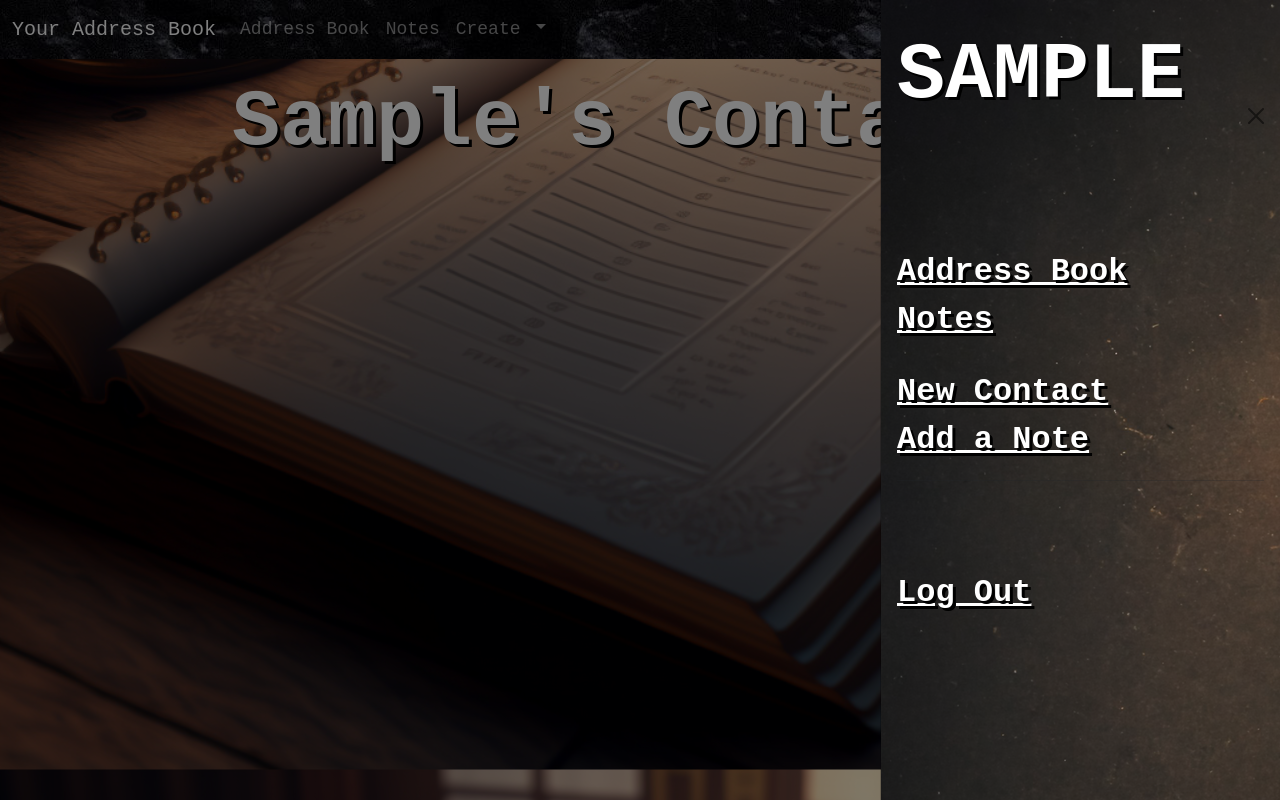
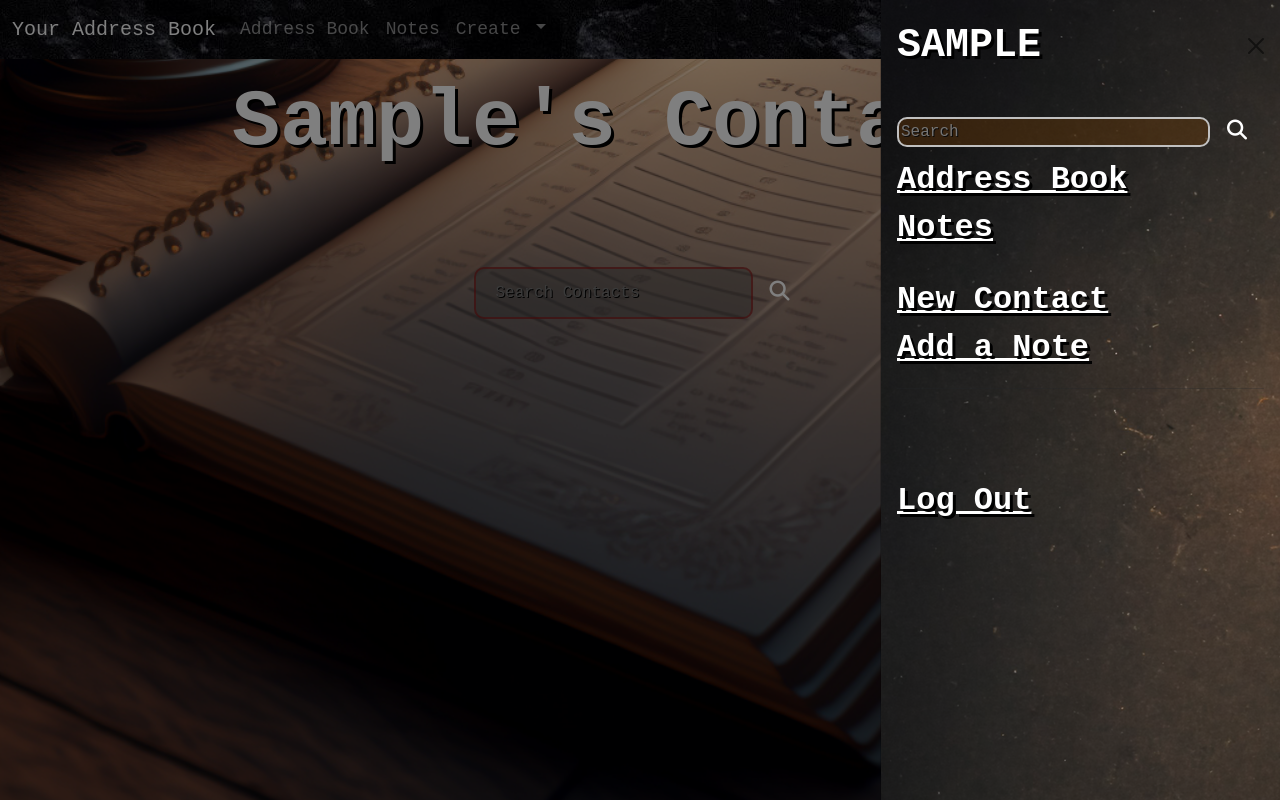
Before and after one commit to MHines10/Flask-Address-Book, a Flask app: page /address in a window 1280 px wide, after a click that opens the changed part. Run offline with Flask 3, Linux system fonts and the light colour scheme; the visitor is signed in with stand-in values (Sample User, id 1); data that the repository does not hold is empty.

Commit message:
added log in home page/search feature to update later

```diff
--- a/app/static/stylesheet.css
+++ b/app/static/stylesheet.css
@@ -124,3 +124,65 @@
     text-shadow: 0px 0px 0px rgb(255, 255, 255);
     font-family: "Courier New", Courier, monospace;
 }
+
+.search1 {
+    display: flex;
+    justify-content: center;
+    align-items: center;
+  }
+  .search {
+    color: rgb(237, 237, 237);
+    text-shadow: 1px 1px 0px black;
+    width: 25%;
+    padding: 12px 20px;
+    margin: 8px 0;
+    box-sizing: border-box;
+    border: 2px solid rgba(154, 0, 0, 0.468);
+    border-radius: 10px;
+    background-color: rgba(74, 74, 74, 0.418);
+    cursor: text;
+  }
+
+  .magbtn{
+    color: white;
+  }
+
+.search2 {
+    display: flex;
+    justify-content: center;
+    align-items: center;
+  }
+  .search22 {
+    color: rgb(252, 249, 249);
+    text-shadow: 1px 1px 0px rgb(11, 11, 11);
+    width: 100%;
+    box-sizing: border-box;
+    border: 2px solid silver;
+    border-radius: 10px;
+    background-color: rgba(125, 65, 0, 0.333);
+    cursor: text;
+  }
+
+  .magbtn2{
+    color: white;
+  }
+
+  .sidebar1{
+    color: white;
+    font-weight: bold;
+    font-family: "Courier New", Courier, monospace;
+    text-shadow: 3px 3px 0px black;
+  }
+
+  .container1 {
+    display: flex;
+    justify-content: center;
+    align-items: center;
+    gap: 3em;
+  }
+
+.idximg {
+    width: 400px;
+    height: 300px;
+    border-radius: 20px;
+  }
--- a/app/templates/addressbook.html
+++ b/app/templates/addressbook.html
@@ -4,8 +4,14 @@
 
 {% block content %}
 {% if current_user.is_authenticated %}
+    <!-- Address Book Page -->
     <h1 class="home1 text-center mt-3">{{ current_user.first_name.title() }}'s Contacts</h1>
-    <!-- <h4 class="p1 text-center">Your Contacts</h4> -->
+    <!-- search feature for addressbook -->
+    <form class="search1">
+        <input type="text" class="search" placeholder="Search Contacts">
+        <button type="submit" class="btn magbtn btn-lg"><i class="fas fa-search"></i></button>
+      </form>
+
     {% for addy in address %}
     <ul class="list-group mb-3">
         <li class="cont list-group-item active w-50" style="background-image: url('static/blackstone.jpg');">{{ addy.first_name }} {{ addy.last_name }}</li>
@@ -17,7 +23,7 @@
               Remove Contact
           </button>
 
-          <!-- Modal -->
+          <!-- Modal for Deleting Contact -->
           <div class="modal fade" id="deleteModal-{{addy.id}}" tabindex="-1" aria-labelledby="deleteModalLabel" aria-hidden="true" style="background-color: rgba(0, 0, 0, 0.495);">
               <div class="modal-dialog bg-dark">
                   <div class="modal-content" style="background-color: rgb(129, 84, 0);">
--- a/app/templates/base.html
+++ b/app/templates/base.html
@@ -5,6 +5,7 @@
     <meta http-equiv="X-UA-Compatible" content="IE=edge">
     <meta name="viewport" content="width=device-width, initial-scale=1.0">
     <link rel="stylesheet" href="https://cdn.jsdelivr.net/npm/bootstrap@5.3.0-alpha1/dist/css/bootstrap.min.css">
+    <link rel="stylesheet" href="https://cdnjs.cloudflare.com/ajax/libs/font-awesome/6.2.1/css/all.min.css" integrity="sha512-MV7K8+y+gLIBoVD59lQIYicR65iaqukzvf/nwasF0nqhPay5w/9lJmVM2hMDcnK1OnMGCdVK+iQrJ7lzPJQd1w==" crossorigin="anonymous" referrerpolicy="no-referrer" />
     <link rel="stylesheet" href="{{ url_for('static', filename='stylesheet.css')}}">
     <link rel="icon" href="{{ url_for('static', filename='bookicon.png')}}">
     <title>Address Book | {% block title %} Welcome {% endblock %}</title>
--- a/app/templates/nav.html
+++ b/app/templates/nav.html
@@ -1,11 +1,16 @@
+<!-- Side Bar Account Page after login -->
 {% if current_user.is_authenticated %}
 <div class="offcanvas offcanvas-end" data-bs-scroll="true" tabindex="-1" id="offcanvasWithBothOptions" aria-labelledby="offcanvasWithBothOptionsLabel" style="background-image: url('static/note2.png');">
   <div class="offcanvas-header">
-    <h1 class="home1 offcanvas-title" id="offcanvasWithBothOptionsLabel">{{ current_user.first_name.upper() }}</h1>
+    <h1 class="sidebar1 offcanvas-title" id="offcanvasWithBothOptionsLabel">{{ current_user.first_name.upper() }}</h1>
     <hr>
     <button type="button" class="btn-close btn-warning" data-bs-dismiss="offcanvas" aria-label="Close"></button>
   </div>
   <div class="offcanvas-body">
+    <form class="search2">
+        <input type="text" class="search22" placeholder="Search">
+        <button type="submit" class="btn magbtn2 btn-lg"><i class="fas fa-search"></i></button>
+      </form>
     <a class="p1" href="{{url_for('address')}}">Address Book</a>
     <br>
     <a class="p1" href="{{url_for('notes')}}">Notes</a>
@@ -32,7 +37,6 @@
             <div class="navbar-nav">
                 {% if current_user.is_authenticated %}
                 <a class="nav-link" href="{{url_for('address')}}">Address Book</a>
-                <!-- <a class="nav-link" href="{{url_for('create_contact')}}">Add New Contact</a> -->
                 <a class="nav-link" href="{{url_for('notes')}}">Notes</a>
                 <li class="nav-item dropdown">
                 <a class="nav-link dropdown-toggle" href="#" role="button" data-bs-toggle="dropdown" aria-expanded="false">
@@ -43,8 +47,6 @@
                     <li><a class="dropdown-item" href="{{url_for('create_note')}}">New Note</a></li>
                 </ul>
                 </li>
-                <!-- <a class="nav-link" href="{{url_for('create_note')}}">Add Note</a>
-                <a class="nav-link" href="{{url_for('logout')}}">Log out</a> -->
                 <button class="btn btn-outline-light btn-lg position-absolute top-05 end-0" type="button" data-bs-toggle="offcanvas" data-bs-target="#offcanvasWithBothOptions" aria-controls="offcanvasWithBothOptions">{{current_user.first_name.upper()}}</button>
 
                 {% else %}
--- a/app/templates/notes.html
+++ b/app/templates/notes.html
@@ -22,7 +22,7 @@
           Remove Note
       </button>
 
-      <!-- Modal -->
+      <!-- Modal for deleting notes-->
       <div class="modal fade" id="deleteModal-{{note.id}}" tabindex="-1" aria-labelledby="deleteModalLabel" aria-hidden="true" style="background-color: rgba(0, 0, 0, 0.495);">
           <div class="cb1 modal-dialog bg-dark">
               <div class="modal-content" style="background-color: rgb(255, 166, 0);">
```
Also changed, not shown: app/templates/index.html (+9 -0 lines), app.db, app/static/ab.png (added), app/static/notesbg.png (added), app/static/renote2 .png (added).
